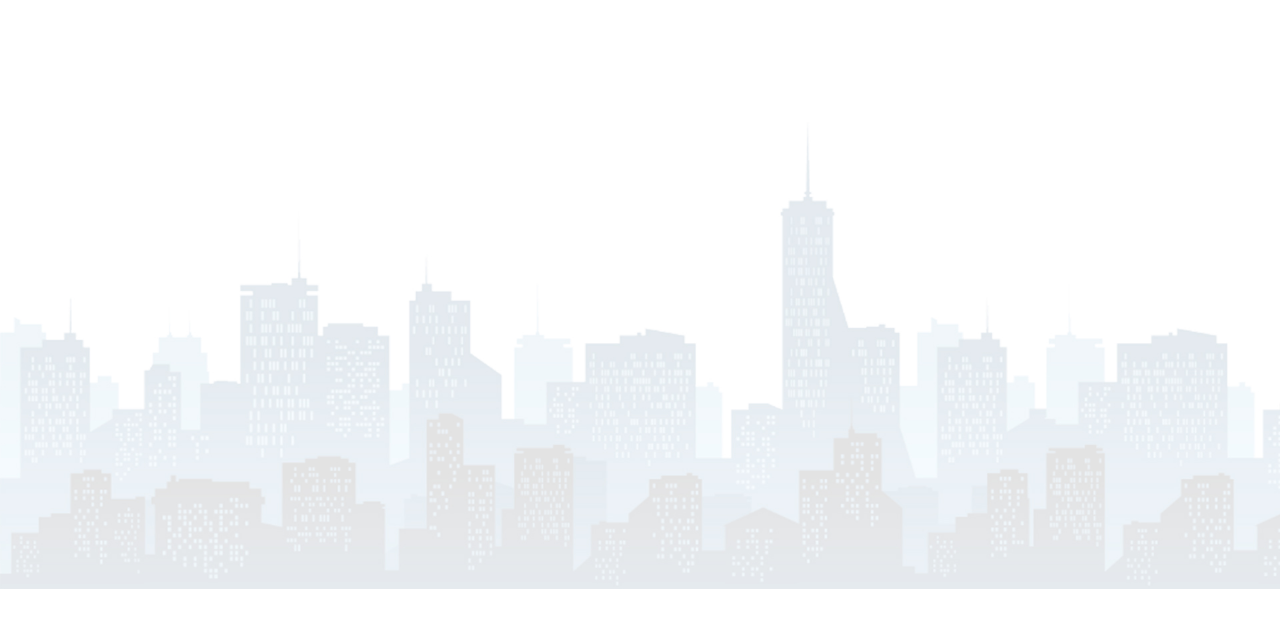
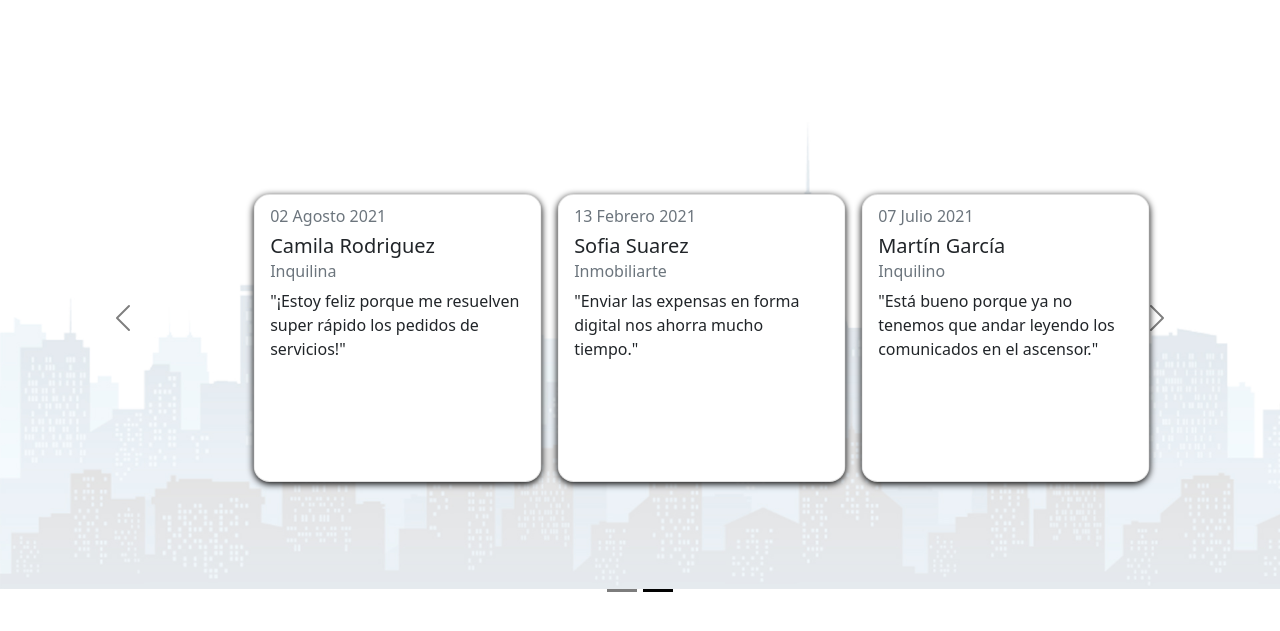
Before and after one commit to MicaelaLagana/Modelos, a React app: page /testimonios in a window 1280 px wide. Shown: the part 91-722 px from the top of the page. Built offline with nearby package versions, Linux system fonts and the light colour scheme.

Commit message:
fix feedback carousel

```diff
--- a/public/index.html
+++ b/public/index.html
@@ -24,7 +24,7 @@
       work correctly both with client-side routing and a non-root public URL.
       Learn how to configure a non-root public URL by running `npm run build`.
     -->
-    <title>React App</title>
+    <title>Hestia Sistemas</title>
   </head>
   <body>
     <noscript>You need to enable JavaScript to run this app.</noscript>
--- a/src/components/carrousel/carrousel.js
+++ b/src/components/carrousel/carrousel.js
@@ -16,7 +16,7 @@ const CarrouselContainer = styled.div(props => {
   }
 })
 
-const Carousel = ({ height, width, itemRender, items }) => {
+const Carousel = ({ height, width, itemRender, items, variant }) => {
     const getItemsFormanted = () => {
     if(itemRender === 'banner') {
       return items.map((item, index) =>  (
@@ -62,7 +62,7 @@ const Carousel = ({ height, width, itemRender, items }) => {
 
   return (
   <CarrouselContainer height={height} width={width}>
-    <CarouselBoostrap>
+    <CarouselBoostrap variant={variant}>
         {
           getItemsFormanted()
         }
@@ -81,6 +81,7 @@ Carousel.propTypes = {
   itemRender: oneOf(['banner', 'card']),
   height: string,
   width: string,
+  variant: string,
 }
 
 Carousel.defaultProps = {
@@ -89,6 +90,7 @@ Carousel.defaultProps = {
   itemRender: 'banner',
   height: '100vh',
   width: '100%',
+  variant: ''
 }
 
 
--- a/src/index.css
+++ b/src/index.css
@@ -172,13 +172,6 @@ code {
   justify-content: center;
   align-items: center;
   height: 100%;
-  z-index: 5;
-  position: relative;
-}
-
-.carousel-control-prev, .carousel-control-next {
-  z-index: 5;
-  position: relative;
 }
 
 .carousel-card-item-data {
--- a/src/pages/testimonios/testimonios.js
+++ b/src/pages/testimonios/testimonios.js
@@ -7,6 +7,7 @@ import bgImage from "../../assets/images/bg.jpg";
 const MainContainer = styled.div`
     padding: 2em;
     z-index: 5;
+    position: relative;
 `;
 export default function Testimonios() {
   const items = [
@@ -56,7 +57,7 @@ export default function Testimonios() {
         <img src={bgImage} />
       </div>
       <MainContainer>
-        <Carrousel items={items} itemRender="card" height="75vh"/>
+        <Carrousel items={items} itemRender="card" height="75vh" variant="dark"/>
       </MainContainer>
     </div>
   );
```
Also changed, not shown: public/favicon.ico.
